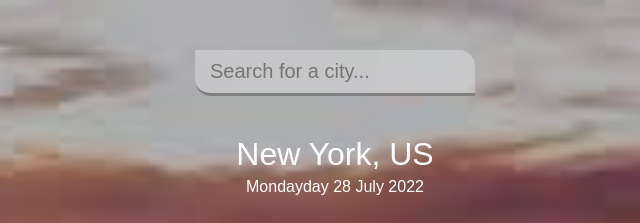
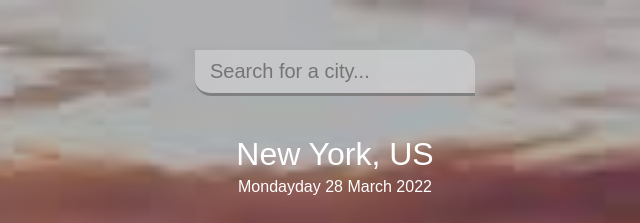
Before and after one commit to jithesh-code/weatherapp, a plain HTML site: page index.html in a window 1280 px wide. Shown: the top 223 px of the page, 305-945 px from the left. Drawn offline with Linux system fonts and the light colour scheme.

Commit message:
Update index.html

```diff
--- a/index.html
+++ b/index.html
@@ -14,7 +14,7 @@
     <main>
       <section class="location">
         <div class="city">New York, US</div>
-        <div class="date">Mondayday 28 July 2022</div>
+        <div class="date">Mondayday 28 March 2022</div>
       </section>
       <div class="current">
         <div class="temp">15<span>°c</span></div>
```
